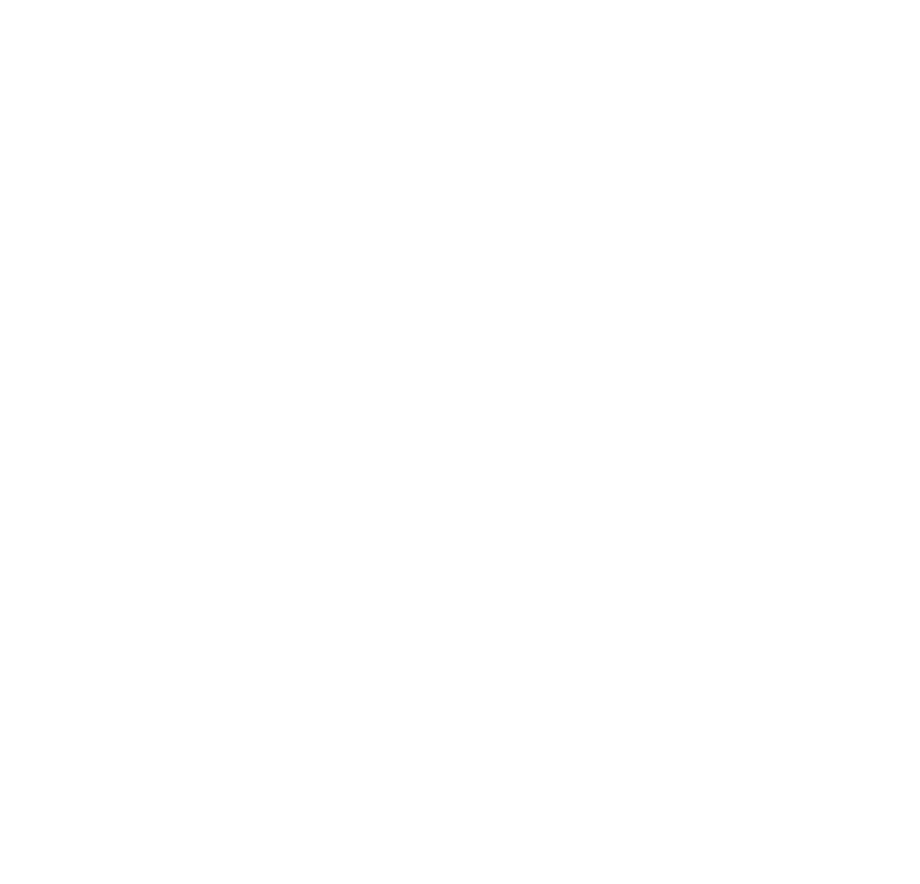
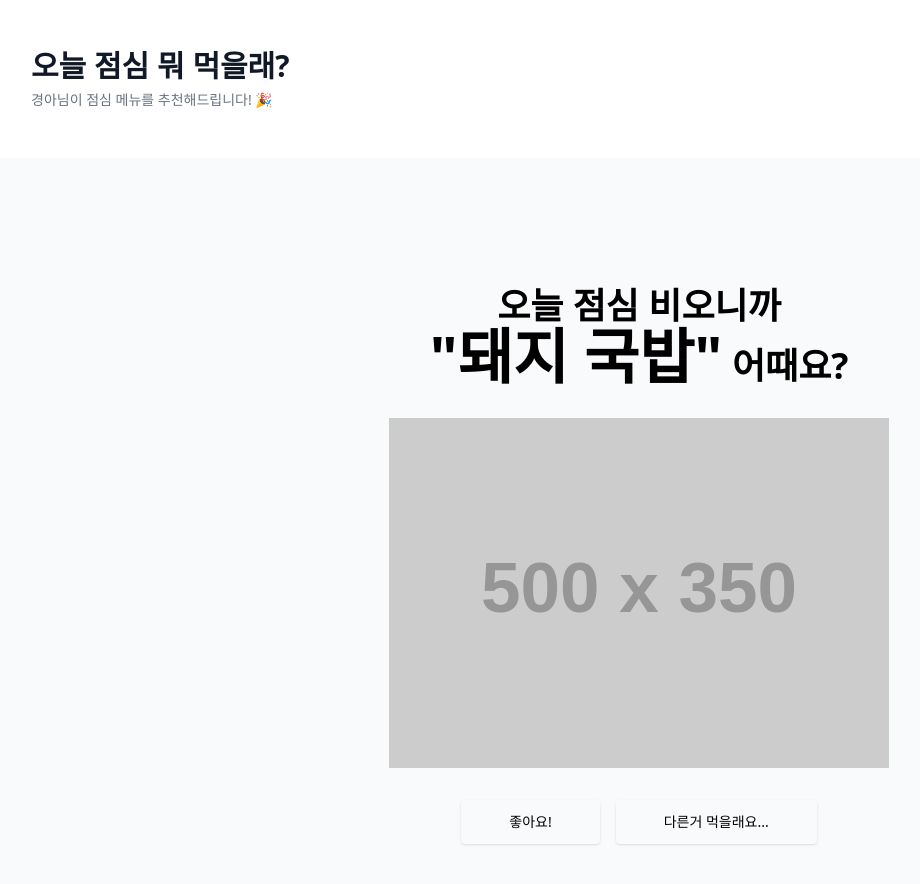
Before and after one commit to today-lunch-menu/today-lunch-menu-frontend, a React (Vite) app: page / in a window 1280 px wide. Shown: the top 884 px of the page, without its empty margins (1-921 px from the left). Before the commit the page ends 800 px from the top, so only its background shows below. Built offline with nearby package versions, Linux system fonts and the light colour scheme.

Commit message:
feat: Header, Recommend 추가

```diff
--- a/src/App.tsx
+++ b/src/App.tsx
@@ -1,5 +1,16 @@
+import Recommend from './components/Recommend';
+import Header from './components/ui/Header';
+
 function App() {
-  return <></>;
+  return (
+    <>
+      <Header
+        title="오늘 점심 뭐 먹을래?"
+        description="경아님이 점심 메뉴를 추천해드립니다! 🎉"
+      />
+      <Recommend reason="비오니까" menu="돼지 국밥" />
+    </>
+  );
 }
 
 export default App;
```
